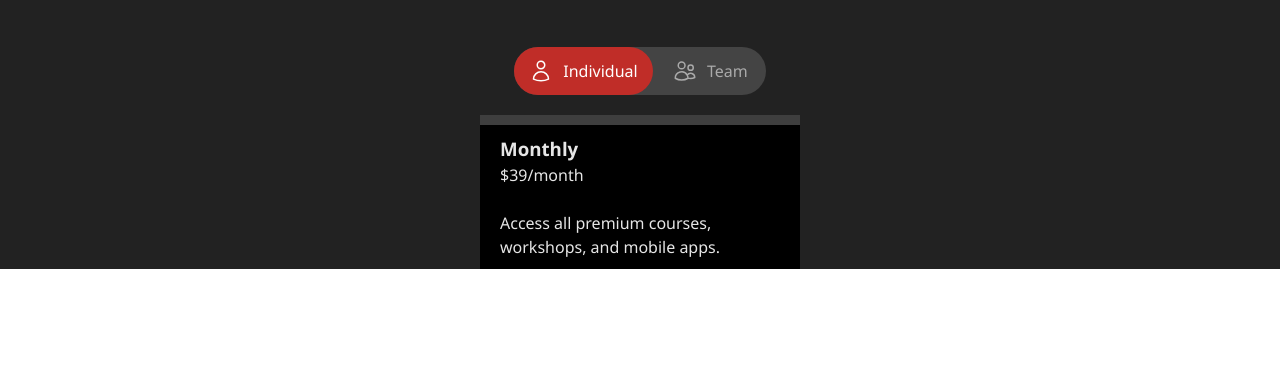
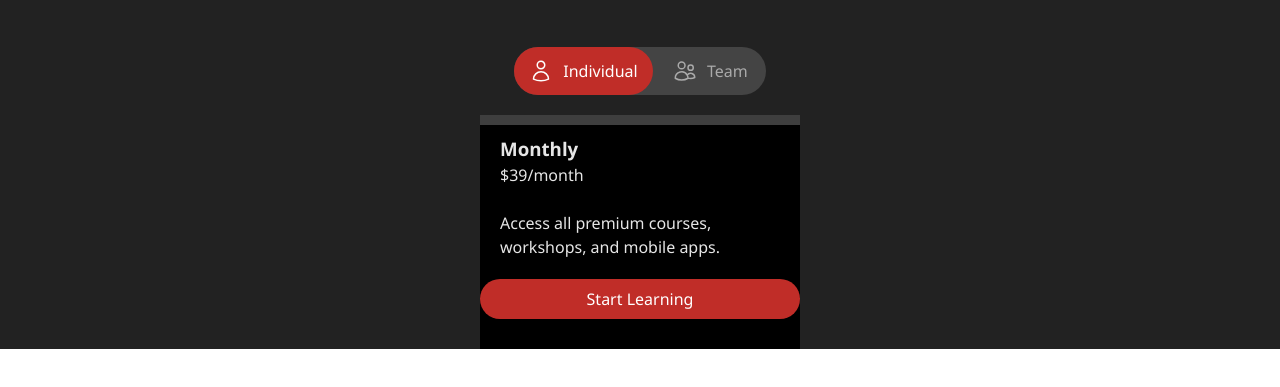
Before and after one commit to smh7210/frontend-masters, a plain HTML site: page index.html in a window 1280 px wide. Shown: the part 211-598 px from the top of the page. Drawn offline with Linux system fonts and the light colour scheme.

Commit message:
fixed button in the pricing item

```diff
--- a/index.html
+++ b/index.html
@@ -93,6 +93,7 @@
               <p class="description">
                 Access all premium courses, workshops, and mobile apps.
               </p>
+              <a class="btn-price" href="#">Start Learning</a>
             </div>
           </div>
         </section>
--- a/styles.css
+++ b/styles.css
@@ -127,4 +127,25 @@ ul {
   width: 320px;
   padding: 10px 20px;
   border-top: 10px solid #3e3e3e;
+  position: relative;
 }
+
+.pricing-item .detail {
+  display: flex;
+  flex-direction: column;
+}
+
+.pricing .btn-price {
+  align-self: center;
+
+  margin: 20px 20px;
+  background: #c02d28;
+  border: none;
+  border-radius: 40px;
+  color: #fff;
+  font-weight: 400;
+  line-height: 1.25;
+  padding: 10px 20px;
+  text-align: center;
+  width: 320px;
+}
```
